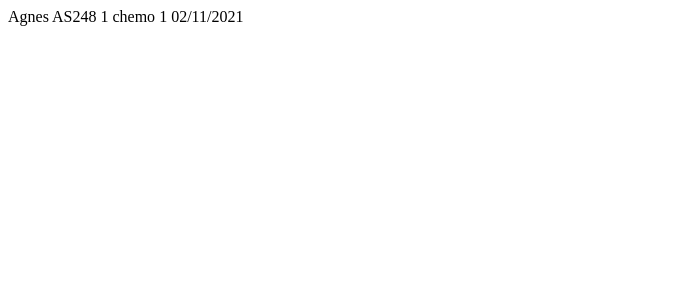
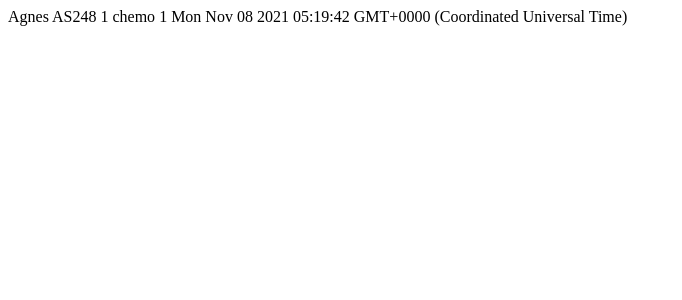
Before and after one commit to AM0811/REACT-ASSIGNMENT1, a React (Create React App) app: page / in a window 1280 px wide. Shown: the top 300 px of the page, without its empty margins (0-682 px from the left). Built offline with nearby package versions, Linux system fonts and the light colour scheme.

Commit message:
1 file modified

```diff
--- a/src/App.js
+++ b/src/App.js
@@ -10,7 +10,7 @@ const treatCourseId1 = "1";
 const type1 = "chemo";
 const category1 = "1";
 const name1 = "Agnes";
-const startDate1 = "02/11/2021";
+const startDate1 = Date();
 
 export default function App() {
   return (
```
